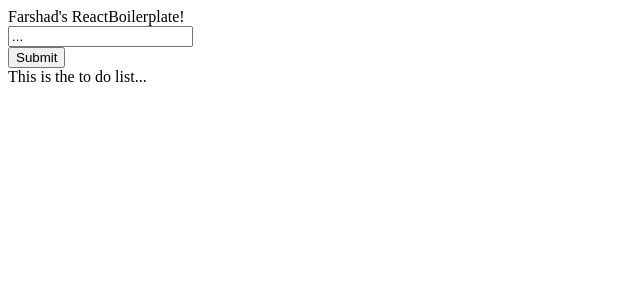
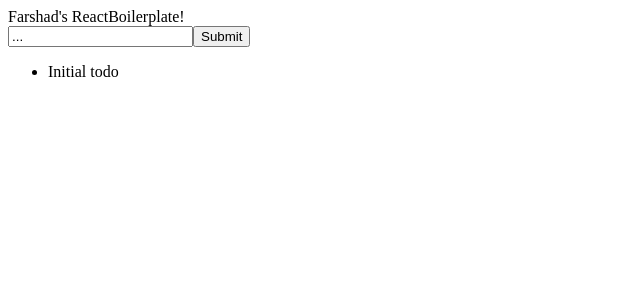
Before and after one commit to farshadaspari/ReactWebpackBoilerPlate, a React app: page / in a window 1280 px wide. Shown: the top 300 px of the page, without its empty margins (0-640 px from the left). Built offline with nearby package versions, Linux system fonts and the light colour scheme.

Commit message:
Added redux-logger middleware and added functionality to submit btn

```diff
--- a/components/App.js
+++ b/components/App.js
@@ -1,17 +1,21 @@
 import React, { Component } from 'react'
 import TodoInput from './TodoInput'
 import TodoList from './TodoList'
+import { connect } from 'react-redux'
 
 class App extends Component{
     render(){
         return (
             <div>
                 <div>Farshad's ReactBoilerplate!</div>
-                <TodoInput />
-                <TodoList />
+                <TodoInput dispatch={this.props.dispatch} />
+                <TodoList  todos={this.props.todos}/>
             </div>
         );
     }
 }
 
-export default App
+function mapStateToProps(state){
+    return state;
+}
+export default connect(mapStateToProps)(App)
--- a/components/TodoInput.js
+++ b/components/TodoInput.js
@@ -1,4 +1,5 @@
 import React, { Component } from 'react'
+import actions from '../redux/actions'
 
 class TodoInput extends Component{
 
@@ -16,17 +17,23 @@ class TodoInput extends Component{
         });
     };
 
+    handleSubmit(event){
+       event.preventDefault();
+       this.props.dispatch(actions.addTodo(this.state.inputText));
+    }
+
     render(){
         return (
             <div>
-                <input
-                    type="text"
-                    placeholder="Nothing to do!"
-                    value = {this.state.inputText}
-                    onChange = {this.handleChange.bind(this)} />
-                <div>
-                    <button>Submit</button>
-                </div>
+                <form onSubmit={this.handleSubmit.bind(this)}>
+                    <input
+                        type="text"
+                        placeholder="Nothing to do!"
+                        value = {this.state.inputText}
+                        onChange = {this.handleChange.bind(this)} />
+                        <input type="Submit" text ="Submit" />
+
+                </form>
             </div>
         );
     }
--- a/components/TodoList.js
+++ b/components/TodoList.js
@@ -5,11 +5,19 @@ class TodoList extends Component{
 
     render(){
         return (
-            <div>
-                This is the to do list...
-            </div>
+            <ul>
+                {
+                    this.props.todos.map((todo) => {
+                        return (
+                            <li key={todo.id}>{todo.text}</li>
+                        );
+                    })
+                }
+            </ul>
         );
     }
+
+
 }
 
 export default TodoList
--- a/package.json
+++ b/package.json
@@ -32,6 +32,7 @@
     "react": "^15.3.2",
     "react-dom": "^15.3.2",
     "react-redux": "^4.4.5",
-    "redux": "^3.6.0"
+    "redux": "^3.6.0",
+    "redux-logger": "^2.7.4"
   }
 }
--- a/redux/reducer.js
+++ b/redux/reducer.js
@@ -4,10 +4,10 @@ function getId(state){
     }, -1) + 1;
 }
 
-export default function reducer(state, action){
+let reducer =  function reducer(state, action){
     switch(action.type){
         case 'ADD_TODO':
-            Object.assign({},state, {
+            return Object.assign({},state, {
                 todos:[{
                     text: action.text,
                     completed: false,
@@ -18,3 +18,5 @@ export default function reducer(state, action){
             return state;
     }
 }
+
+export default reducer;
--- a/redux/store.js
+++ b/redux/store.js
@@ -1,6 +1,12 @@
-import { createStore } from 'redux'
+import { applyMiddleware, compose, createStore } from 'redux'
 import reducer from './reducer'
+import logger from 'redux-logger'
 
-export default function configureStore (initialState = {todos: []}){
+// add redux-logger middleware
+let finalCreateStore = compose(
+    applyMiddleware(logger())
+)(createStore);
+
+export default function configureStore (initialState = { todos: [] }){
     return createStore(reducer, initialState);
 }
```
